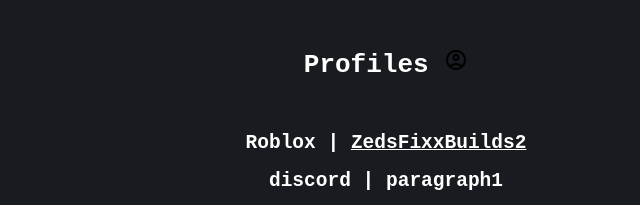
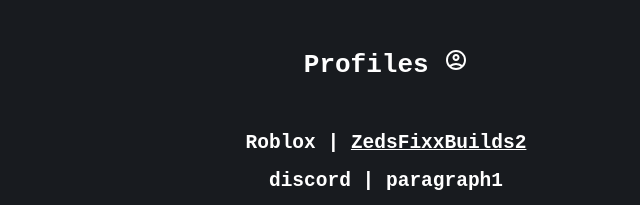
Before and after one commit to zedguy/zedguynetting, a plain HTML site: page index.html in a window 1280 px wide. Shown: the part 682-887 px from the top of the page, 254-894 px from the left. Drawn offline with Linux system fonts and the light colour scheme.

Commit message:
Update index.html

```diff
--- a/index.html
+++ b/index.html
@@ -6,7 +6,8 @@
 		<link rel="stylesheet" type="text/css" href="index.css" />
 	    <link rel="icon" href="cool.png" type="image/x-icon"/>,
 	    <style>
-.material-symbols-outlined {
+.mat {
+filter: invert(100%) sepia(0%) saturate(0%) hue-rotate(93deg) brightness(101%) contrast(103%);
   font-variation-settings:
   'FILL' 0,
   'wght' 400,
@@ -30,7 +31,7 @@
         <h2 style="text-align: center; font-family: monospace; color: Lavender;">•C#</h2>
         <h2 style="text-align: center; font-family: monospace; color: LightGoldenrodYellow;">•scratch</h2>
         &nbsp;
-        <h1 style="text-align: center; font-family: monospace; color: white;">Profiles  <img src="acc.svg"></h1>
+        <h1 style="text-align: center; font-family: monospace; color: white;">Profiles  <img class="mat" src="acc.svg"></h1>
         &nbsp;
         <div style="text-align: center;">
 
```
